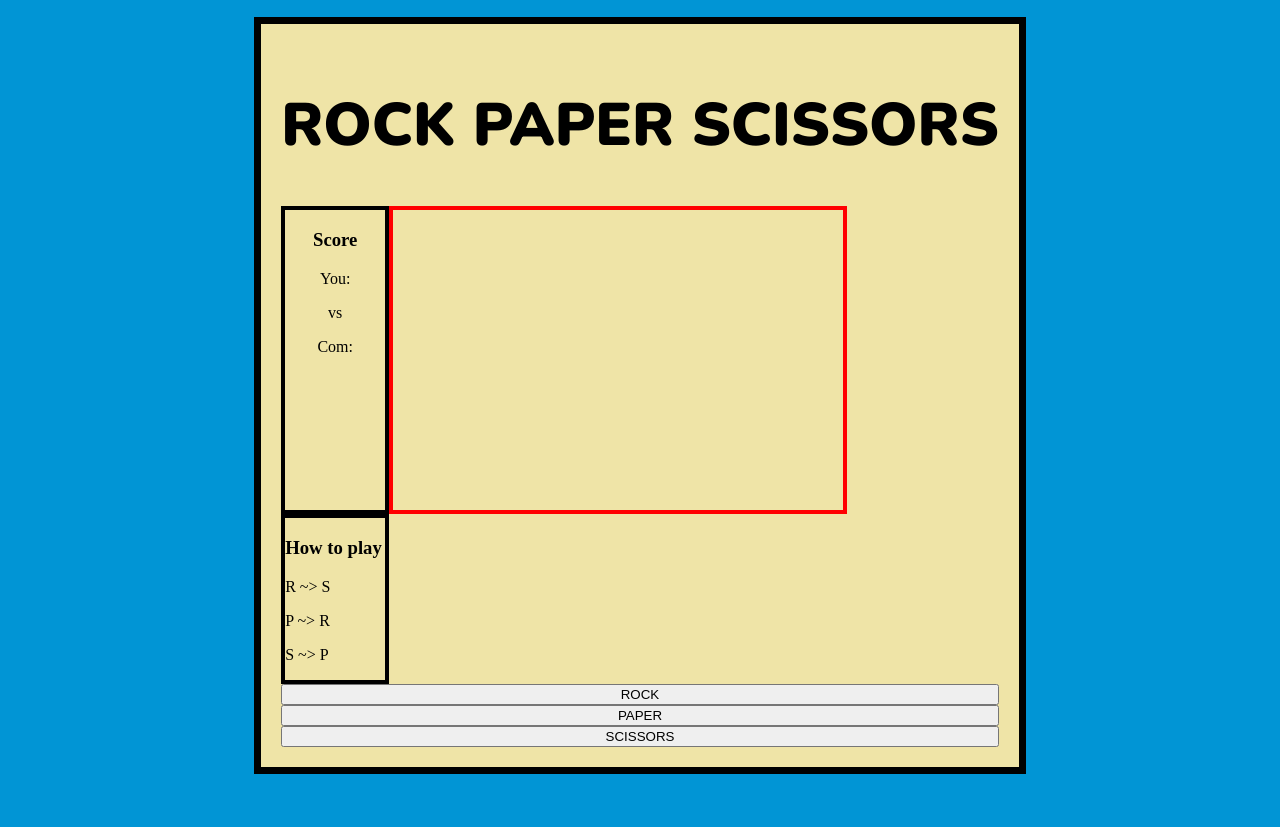
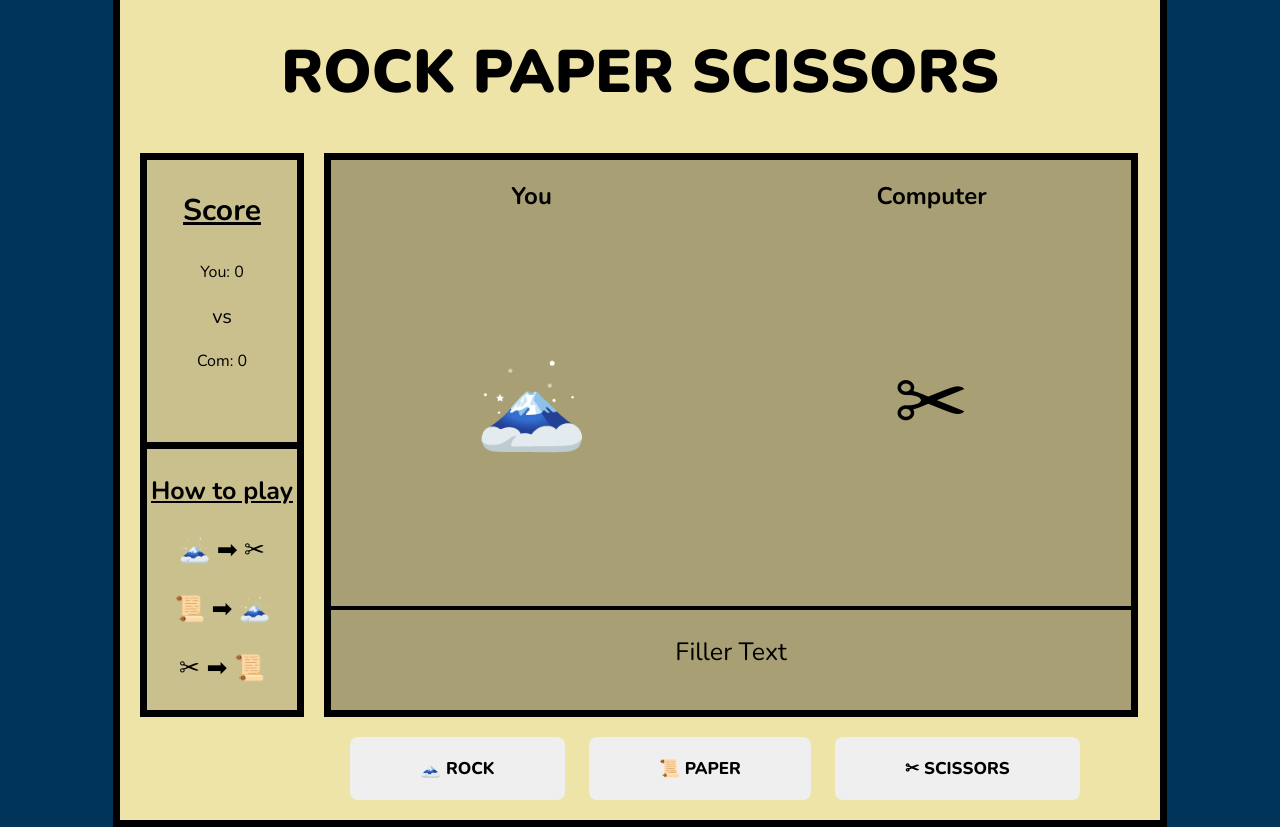
Before and after one commit to RohanIV/odin-rps-game, a plain HTML site: page index.html in a window 1280 px wide. Before the commit the page ends 800 px from the top, so only its background shows below. Drawn offline with nearby package versions, Linux system fonts and the light colour scheme.

Commit message:
[Update 5]
Css
- Fixed font sizing, background and changed the layout of game
Html
- Added icon to RPS
- Changed <p> to <label> in score div
- Added two <div>s to game screen ( for player and cpu display)
- Added RPS buttons for player input
JS
- Adding player input through buttons (not complete)

```diff
--- a/css/style.css
+++ b/css/style.css
@@ -1,5 +1,5 @@
 body{
-    background-color: #0195d5;
+    background-color: #003559;
 }
 body, html{
     margin: 0px;
@@ -7,19 +7,19 @@ body, html{
 }
 
 #main-container{
-    /* border: 5px solid #ffffff; */
     display: flex;
     align-items: center;
     justify-content: center;
 
     height: 100%;
+     font-family: "Nunito", sans-serif;
 }
 
 #game-container{
     border: 7px solid black;
 
     display: flex;
-    /* flex-direction: column; */
+    flex-direction: column;
     padding: 0px 20px 20px;
     padding-top: 20px;
     width: auto;
@@ -28,35 +28,80 @@ body, html{
 
 h1{
     text-align: center;
-    font-family: "Nunito", sans-serif;
     font-weight:1000;
     font-size: 60px;
 }
 
 #game-content{
     display: flex;
-    flex-direction: column;
+    flex-wrap: wrap;
+    border: 5px solid/ #ffffff;
+    width: 1000px;
 }
 
+
 #score{
-    border: 4px solid black;
-    width: 100px;
+    border: 7px solid black;
+    flex-basis: 150px;
+    height: 550px;
+    margin-right: 20px;
     text-align: center;
-    /* flex: 1; */
-
+    background-color: #c9c08ffd;
 }
-#game-screen{
-    border: 4px solid red;
-    width: 450px;
-    height: 300px;
-    /* flex: 1; */
+#score > h3{
+    font-size: 30px;
+    text-decoration: underline;
+}
+#score > p{
+    font-size: 20px;
+}
+#how-to-play{
+    border-top: 7px solid black;
+    margin-top: 70px;
+}
+#how-to-play > h3{
+    text-decoration: underline;
+}
+#how-to-play > h3, p{
+    font-size: 25px;
 }
 
-#how-to-play{
-    border: 4px solid black;
-    width: 100px;
+#game-screen{
+    display: flex;
+    flex-wrap: wrap;
+    border: 7px solid black;
+    flex-basis: 800px;
+    height: 550px;
+    background-color: #a8a074fd;
+    text-align: center;
+}
+.players{
+    flex-grow: 1;
+    height: 446px;
+    /* border-right: 4px solid black; */
+}
+.players > p{
+    font-size: 90px;
+    margin-top: 130px;
+}
+#message{
+    border-top: 4px solid black;
+    width: 100%;
+    height: 103px;
 }
 
-#test{
-    display: flex;
+#button-container{
+    margin-left: 200px;
+    margin-top: 20px;
 }
+button{
+    font-family: "Nunito", sans-serif;
+    font-size: 17px;
+    font-weight: 800;
+    padding: 20px 70px;
+    margin-left: 10px;
+    margin-right: 10px;
+    border: none;
+    border-radius: 8px;
+    cursor: pointer;
+}
--- a/index.html
+++ b/index.html
@@ -15,29 +15,43 @@
 <body>
     <div id="main-container">
         <div id="game-container">
+            <h1>ROCK PAPER SCISSORS</h1>
+            <div id="game-content">
 
-            <div id="game-content">
-                <h1>ROCK PAPER SCISSORS</h1>
-             <div id="test">
                 <div id="score">
                     <h3>Score</h3>
-                <p>You:</p>
+                    <label>You:</label>
+                    <label id="player-score">0</label>
                     <p>vs</p>
-                <p>Com:</p>
+                    <label>Com:</label>
+                    <label id="com-score">0</label>
+                    <div id="how-to-play">
+                        <h3>How to play</h3>
+                        <p>🗻 ➡ ✂</p>
+                        <p>📜 ➡ 🗻</p>
+                        <p>✂ ➡ 📜</p>
+                    </div>
                 </div>
 
-            <div id="game-screen"></div>
+                <div id="game-screen">
+                    <div class="players">
+                        <h2>You</h2>
+                        <p>🗻</p>
+                    </div>
+                    <div class="players">
+                        <h2>Computer</h2>
+                        <p>✂</p>
+                    </div>
+                    <div id="message">
+                        <p id="text">Filler Text</p>
+                    </div>
                 </div>
 
-            <div id="how-to-play">
-                <h3>How to play</h3>
-                <p>R ~> S</p>
-                <p>P ~> R</p>
-                <p>S ~> P</p>
+                <div id="button-container">
+                    <button id="rock" value="ROCK">🗻 ROCK</button>
+                    <button id="paper" value="PAPER">📜 PAPER</button>
+                    <button id="scissors" value="SCISSORS">✂ SCISSORS</button>
                 </div>
-            <button class="rps-btn">ROCK</button>
-            <button class="rps-btn">PAPER</button>
-            <button class="rps-btn">SCISSORS</button>
             </div>
         </div>
     </div>
--- a/js/script.js
+++ b/js/script.js
@@ -3,27 +3,32 @@ function getComputerChoice() {
     return rps[Math.floor(Math.random() * rps.length)];
 }
 
-function getPlayerChoice(choice) {
-    return choice.toUpperCase();
-}
+// function getPlayerChoice(choice) {
+//     return choice.toUpperCase();
+// }
 
 function playRound(playersChoice, computersChoice) {
+    const rock = document.getElementById("rock").value;
+    const paper = document.getElementById("paper").value;
+    const scissors = document.getElementById("scissors").value;
+
     if (playersChoice === computersChoice) {
         return "draw";
-    } else if ((playersChoice === "ROCK" && computersChoice === "SCISSORS") ||
-               (playersChoice === "PAPER" && computersChoice === "ROCK") ||
-               (playersChoice === "SCISSORS" && computersChoice === "PAPER")) {
+    } else if ((playersChoice === rock && computersChoice === "SCISSORS") ||
+               (playersChoice === paper && computersChoice === "ROCK") ||
+               (playersChoice === scissors && computersChoice === "PAPER")) {
         return "player";
     } else {
         return "computer";
     }
 }
 
+
 function game() {
     let playerScore = 0;
     let computerScore = 0;
 
-    for (let i = 0; i < 5; i++) {
+    // for (let i = 0; i < 5; i++) {
         // const playerChoice = getPlayerChoice(prompt("Enter Rock, Paper, or Scissors:"));
         const computerChoice = getComputerChoice();
         console.log(`Player choice: ${playerChoice}`);
@@ -45,7 +50,7 @@ function game() {
         }
 
         console.log(`Score - Player: ${playerScore}, Computer: ${computerScore}`);
-    }
+    // }
 
     if (playerScore > computerScore) {
         console.log("Player wins the game!");
@@ -54,7 +59,17 @@ function game() {
     } else {
         console.log("The game ends in a draw!");
     }
+
 }
 
 
+function display(){
+    document.getElementById("text").textContent = document.getElementById("rock").value;
+}
+
+document.getElementById("rock").addEventListener("click", display);
+
+
+
+
 game();
```
Lines whose indentation alone changed are shown as unchanged.
